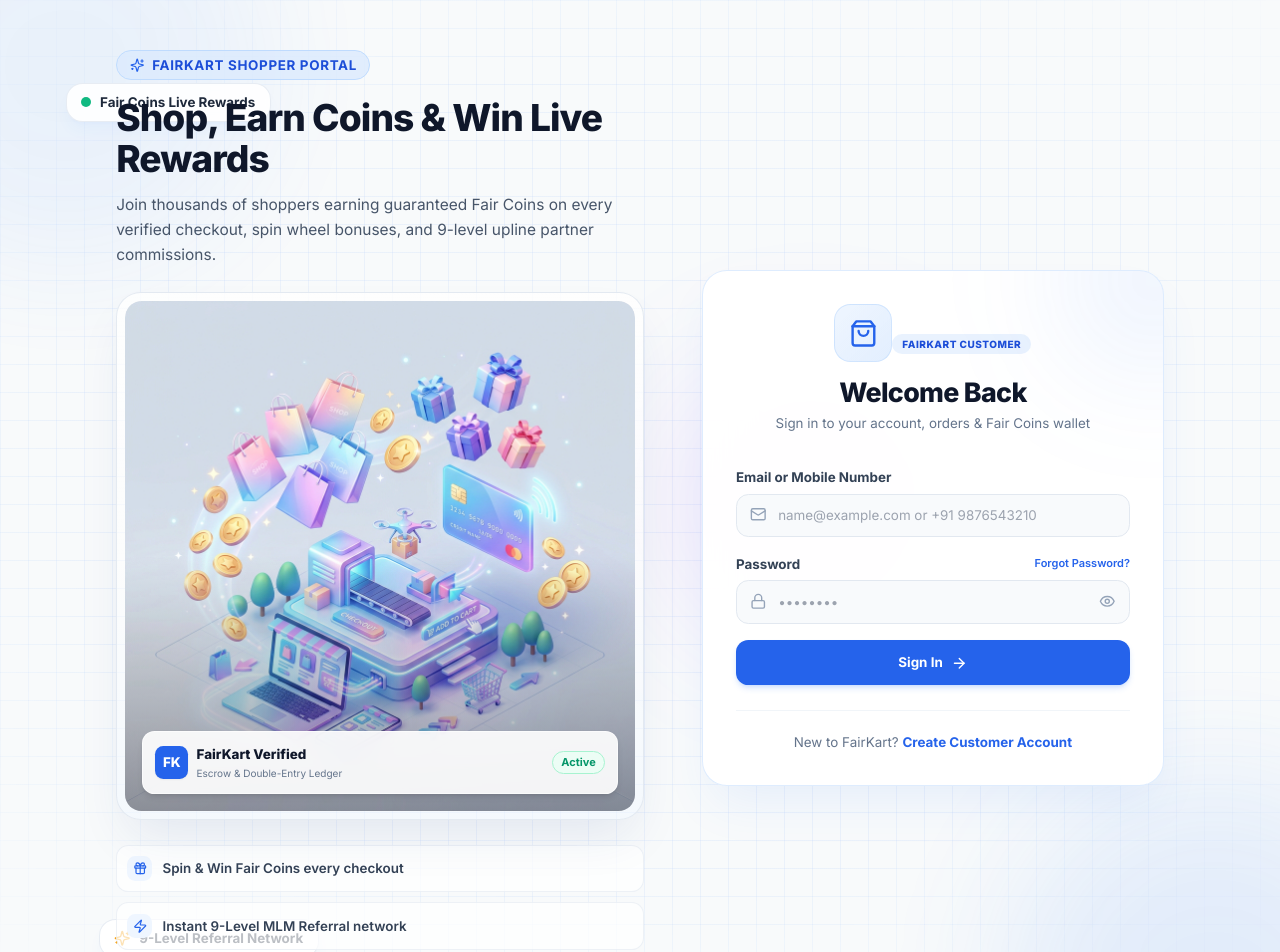
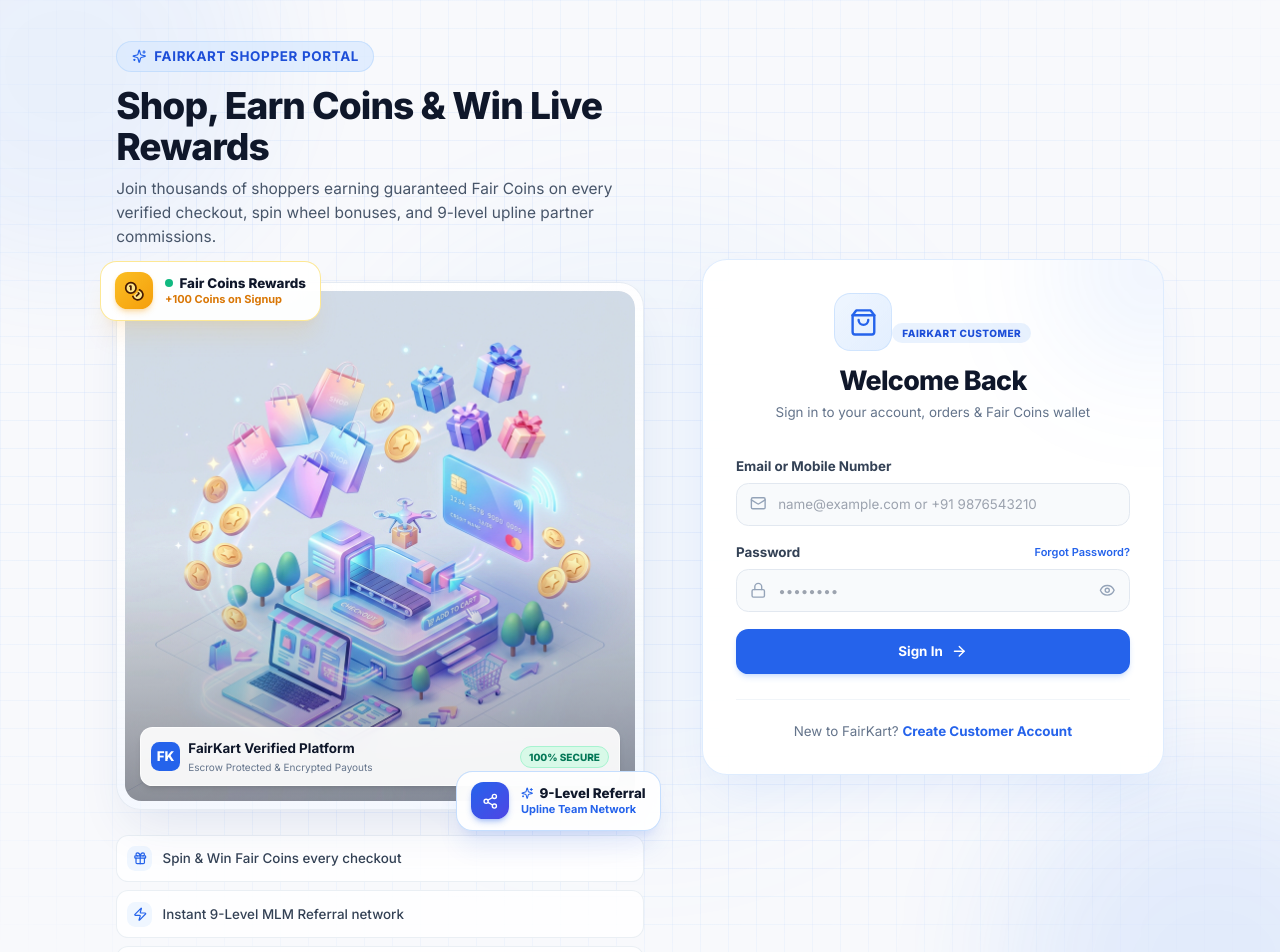
Before and after one commit to Immanuelj15/vendor, a React (Vite) app in the folder client/: page /login in a window 1280 px wide. Shown: the top 952 px of the page. Built offline with nearby package versions, Linux system fonts and the light colour scheme.

Commit message:
fix(ui): reposition floating Fair Coins and 9-Level Referral badges directly onto 3D hero card

```diff
--- a/client/src/components/auth/AuthLayout.jsx
+++ b/client/src/components/auth/AuthLayout.jsx
@@ -1,6 +1,6 @@
 import React from 'react';
 import { motion } from 'framer-motion';
-import { ShieldCheck, Sparkles, Gift, Zap } from 'lucide-react';
+import { ShieldCheck, Sparkles, Gift, Zap, Share2, Coins } from 'lucide-react';
 
 export const AuthLayout = ({
   children,
@@ -23,11 +23,11 @@
   }[theme] || 'bg-blue-500/15';
 
   return (
-    <div className="relative min-h-[90vh] flex items-center justify-center py-12 px-4 sm:px-6 lg:px-8 bg-slate-50/60 overflow-hidden">
-      {/* 1. Small Grid Box Pattern Layer */}
+    <div className="relative min-h-[90vh] flex items-center justify-center py-10 px-4 sm:px-6 lg:px-8 bg-slate-50/70 overflow-hidden">
+      {/* 1. Subtle High-Precision Small Grid Box Background */}
       <div className="absolute inset-0 bg-grid-pattern radial-fade-mask opacity-85 pointer-events-none" />
 
-      {/* 2. Ambient Floating Glowing Orbs */}
+      {/* 2. Ambient Floating Glowing Halos */}
       <div
         className={`absolute -top-32 -left-32 w-96 h-96 ${glowColors} rounded-full blur-3xl pointer-events-none animate-pulse-glow`}
       />
@@ -35,50 +35,71 @@
         className={`absolute -bottom-32 -right-32 w-96 h-96 ${glowColors} rounded-full blur-3xl pointer-events-none animate-pulse-glow`}
         style={{ animationDelay: '2.5s' }}
       />
-      <div
-        className="absolute top-1/3 right-1/4 w-72 h-72 bg-purple-500/10 rounded-full blur-3xl pointer-events-none animate-float-reverse"
-      />
+      <div className="absolute top-1/2 left-1/2 -translate-x-1/2 -translate-y-1/2 w-[600px] h-[600px] bg-blue-400/5 rounded-full blur-3xl pointer-events-none" />
 
-      {/* 3. Floating Decorative Micro-Badges */}
-      <div className="hidden xl:block absolute top-20 left-16 animate-float-slow pointer-events-none">
-        <div className="flex items-center gap-2 px-3.5 py-2 rounded-2xl bg-white/90 backdrop-blur-md border border-slate-200/80 shadow-lg shadow-blue-500/5 text-xs font-bold text-slate-800">
-          <span className="w-2.5 h-2.5 rounded-full bg-emerald-500 animate-ping" />
-          <span>Fair Coins Live Rewards</span>
-        </div>
-      </div>
-
-      <div className="hidden xl:block absolute bottom-24 left-24 animate-float-reverse pointer-events-none">
-        <div className="flex items-center gap-2 px-3.5 py-2 rounded-2xl bg-white/90 backdrop-blur-md border border-slate-200/80 shadow-lg shadow-blue-500/5 text-xs font-bold text-slate-800">
-          <Sparkles className="w-4 h-4 text-amber-500" />
-          <span>9-Level Referral Network</span>
-        </div>
-      </div>
-
-      {/* 4. Main Responsive Content Container */}
-      <div className="relative w-full max-w-6xl mx-auto flex flex-col lg:flex-row items-center justify-center gap-8 lg:gap-14 z-10">
-        {/* Left Side: 3D Visual Hero (Visible on large screens) */}
+      {/* 3. Main Centered Responsive Content Container */}
+      <div className="relative w-full max-w-6xl mx-auto flex flex-col lg:flex-row items-center justify-center gap-10 lg:gap-14 z-10 my-auto">
+        {/* Left Column: 3D Artwork Hero & Integrated Floating Badges */}
         {imageSrc && (
           <motion.div
-            initial={{ opacity: 0, x: -30 }}
+            initial={{ opacity: 0, x: -25 }}
             animate={{ opacity: 1, x: 0 }}
-            transition={{ duration: 0.5, ease: 'easeOut' }}
+            transition={{ duration: 0.45, ease: 'easeOut' }}
             className="hidden lg:flex flex-1 flex-col items-start max-w-md xl:max-w-lg"
           >
-            {/* Tag */}
-            <div className="inline-flex items-center gap-2 px-3 py-1 rounded-full bg-blue-100/80 border border-blue-200 text-blue-700 text-xs font-bold uppercase tracking-wider mb-4 shadow-xs">
+            {/* Top Badge */}
+            <div className="inline-flex items-center gap-2 px-3.5 py-1 rounded-full bg-blue-100/80 border border-blue-200/80 text-blue-700 text-xs font-bold uppercase tracking-wider mb-3 shadow-xs">
               <Sparkles className="w-3.5 h-3.5 text-blue-600" />
               <span>{badge}</span>
             </div>
 
-            <h1 className="text-3xl xl:text-4xl font-black text-slate-900 tracking-tight leading-tight mb-3">
+            <h1 className="text-3xl xl:text-4xl font-black text-slate-900 tracking-tight leading-tight mb-2.5">
               {title}
             </h1>
-            <p className="text-sm text-slate-600 mb-6 leading-relaxed">
+            <p className="text-xs xl:text-sm text-slate-600 mb-6 leading-relaxed">
               {subtitle}
             </p>
 
-            {/* 3D Illustration Container with Glass Floating Border */}
-            <div className="relative w-full rounded-3xl overflow-hidden p-2 bg-gradient-to-b from-white/80 via-white/50 to-blue-50/50 border border-slate-200/90 shadow-2xl shadow-blue-900/10 mb-6">
+            {/* 3D Illustration Container with Attached Floating Badges */}
+            <div className="relative w-full my-2">
+              {/* Floating Badge 1: Fair Coins Live Rewards (Top-Left Accent) */}
+              <div className="absolute -top-5 -left-4 z-20 animate-float-slow">
+                <div className="flex items-center gap-3 px-3.5 py-2.5 rounded-2xl bg-white/95 backdrop-blur-xl border border-amber-200/90 shadow-xl shadow-amber-500/10 hover:shadow-amber-500/20 transition-shadow">
+                  <div className="w-9 h-9 rounded-xl bg-gradient-to-br from-amber-400 to-amber-500 text-white flex items-center justify-center font-black text-sm shadow-md shadow-amber-500/30">
+                    <Coins className="w-5 h-5 text-amber-950 fill-amber-200" />
+                  </div>
+                  <div>
+                    <div className="flex items-center gap-1.5">
+                      <span className="w-2 h-2 rounded-full bg-emerald-500 animate-ping" />
+                      <span className="text-xs font-black text-slate-900 leading-tight">Fair Coins Rewards</span>
+                    </div>
+                    <div className="text-[11px] font-bold text-amber-600 leading-tight mt-0.5">
+                      +100 Coins on Signup
+                    </div>
+                  </div>
+                </div>
+              </div>
+
+              {/* Floating Badge 2: 9-Level Referral Network (Bottom-Right Accent) */}
+              <div className="absolute -bottom-5 -right-4 z-20 animate-float-reverse">
+                <div className="flex items-center gap-3 px-3.5 py-2.5 rounded-2xl bg-white/95 backdrop-blur-xl border border-blue-200/90 shadow-xl shadow-blue-600/10 hover:shadow-blue-600/20 transition-shadow">
+                  <div className="w-9 h-9 rounded-xl bg-gradient-to-br from-blue-600 to-indigo-600 text-white flex items-center justify-center shadow-md shadow-blue-600/30">
+                    <Share2 className="w-4 h-4 text-white" />
+                  </div>
+                  <div>
+                    <div className="flex items-center gap-1.5">
+                      <Sparkles className="w-3 h-3 text-blue-600" />
+                      <span className="text-xs font-black text-slate-900 leading-tight">9-Level Referral</span>
+                    </div>
+                    <div className="text-[11px] font-bold text-blue-600 leading-tight mt-0.5">
+                      Upline Team Network
+                    </div>
+                  </div>
+                </div>
+              </div>
+
+              {/* Central Framed Artwork */}
+              <div className="relative w-full rounded-3xl p-2 bg-gradient-to-b from-white/90 via-white/70 to-blue-50/50 border border-slate-200/80 shadow-2xl shadow-blue-900/10 overflow-hidden">
                 <div className="relative rounded-2xl overflow-hidden bg-slate-900/5 aspect-square">
                   <img
                     src={imageSrc}
@@ -87,32 +108,33 @@
                   />
                   <div className="absolute inset-0 bg-gradient-to-t from-slate-950/40 via-transparent to-transparent pointer-events-none" />
 
-                {/* Floating pill over image */}
-                <div className="absolute bottom-4 left-4 right-4 p-3 rounded-xl bg-white/90 backdrop-blur-md border border-white/60 shadow-md flex items-center justify-between">
+                  {/* Trust Pill at bottom inside image */}
+                  <div className="absolute bottom-3.5 left-3.5 right-3.5 p-2.5 rounded-xl bg-white/90 backdrop-blur-md border border-white/70 shadow-md flex items-center justify-between">
                     <div className="flex items-center gap-2">
-                    <div className="w-8 h-8 rounded-lg bg-blue-600 text-white flex items-center justify-center font-black text-xs shadow-sm">
+                      <div className="w-7 h-7 rounded-lg bg-blue-600 text-white flex items-center justify-center font-black text-xs shadow-xs">
                         FK
                       </div>
                       <div>
-                      <div className="text-xs font-black text-slate-900">FairKart Verified</div>
-                      <div className="text-[10px] text-slate-500">Escrow & Double-Entry Ledger</div>
+                        <div className="text-xs font-bold text-slate-900">FairKart Verified Platform</div>
+                        <div className="text-[10px] text-slate-500">Escrow Protected & Encrypted Payouts</div>
                       </div>
                     </div>
-                  <span className="text-[11px] font-bold text-emerald-600 bg-emerald-50 px-2 py-0.5 rounded-full border border-emerald-200">
-                    Active
+                    <span className="text-[10px] font-black text-emerald-700 bg-emerald-100/80 px-2 py-0.5 rounded-full border border-emerald-200">
+                      100% SECURE
                     </span>
                   </div>
                 </div>
               </div>
+            </div>
 
-            {/* Feature Bullets */}
-            <div className="grid grid-cols-1 gap-2.5 w-full">
+            {/* Feature Bullets Below Artwork */}
+            <div className="grid grid-cols-1 gap-2 w-full mt-4">
               {features.map((item, idx) => {
                 const Icon = item.icon;
                 return (
                   <div
                     key={idx}
-                    className="flex items-center gap-2.5 p-2.5 rounded-xl bg-white/70 border border-slate-200/60 shadow-xs text-xs font-semibold text-slate-700"
+                    className="flex items-center gap-2.5 p-2.5 rounded-xl bg-white/85 border border-slate-200/70 shadow-xs text-xs font-medium text-slate-700 hover:bg-white transition-colors"
                   >
                     <div className="w-6 h-6 rounded-lg bg-blue-50 text-blue-600 flex items-center justify-center shrink-0">
                       <Icon className="w-3.5 h-3.5" />
@@ -125,7 +147,7 @@
           </motion.div>
         )}
 
-        {/* Right Side: Auth Card Form */}
+        {/* Right Column: Interactive Card Form */}
         <motion.div
           initial={{ opacity: 0, y: 20 }}
           animate={{ opacity: 1, y: 0 }}
```
Lines whose indentation alone changed are shown as unchanged.
